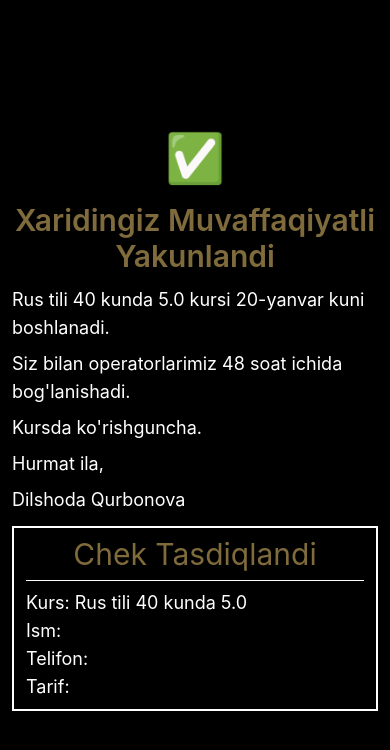
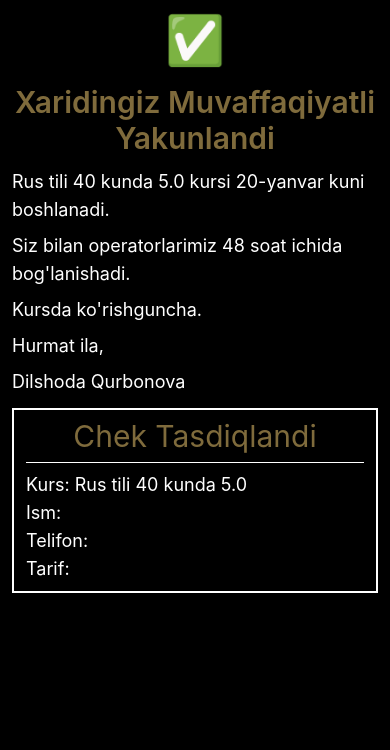
Before and after one commit to qAbdullajon/front-marafon, a React (Vite) app: page /yakunlash in a window 390 px wide. Shown: the top 750 px of the page. Built offline with nearby package versions, Linux system fonts and the light colour scheme.

Commit message:
responsivlik

```diff
--- a/src/pages/tolov/index.tsx
+++ b/src/pages/tolov/index.tsx
@@ -131,7 +131,7 @@ const Tolov = ({ user }: any) => {
             <div className="border-[#b4b4b8] rounded-xl border w-full mx-auto p-3">
               <p className="opacity-85">1. Quydagi karta raqamlardan biriga to'lovni amalga oshiring:</p>
               <div className="px-4 py-3 border-[#b4b4b8] rounded-xl border mt-2">
-                <div className="flex justify-between items-center text-lg">
+                <div className="flex justify-between items-center text-[17px]">
                   <p className="uppercase">plastik karta</p>
                   <p>{user?.price}</p>
                 </div>
--- a/src/pages/yakunlash/index.tsx
+++ b/src/pages/yakunlash/index.tsx
@@ -7,7 +7,7 @@ const Yakunlash = ({ user }: any) => {
   }
 
   return (
-    <div className="h-screen flex justify-center items-center px-3 bg-black">
+    <div className="h-screen flex justify-center px-3 py-4 bg-black">
       <div className="max-w-[430px] text-white">
         <p className="text-center text-5xl">✅</p>
         <p className="text-center text-[#7F6B3C] text-3xl font-semibold pt-5">
```
